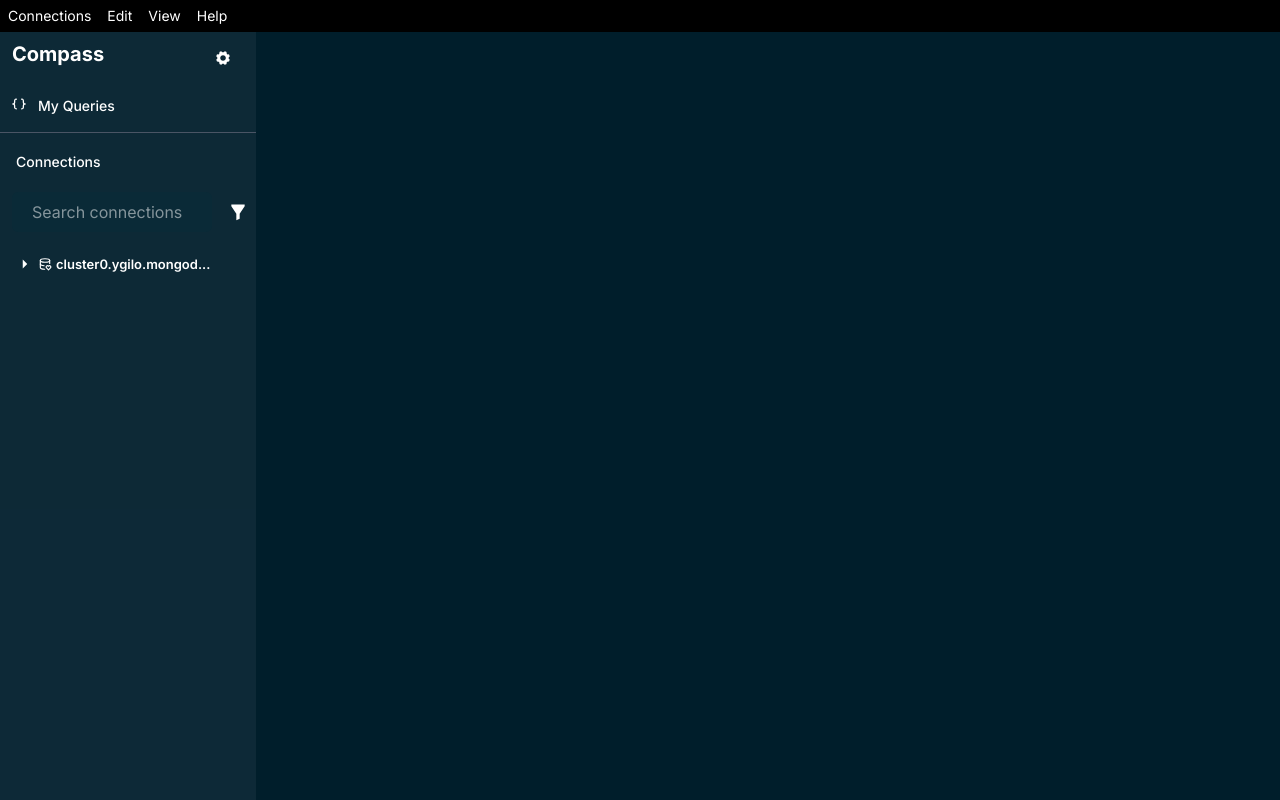
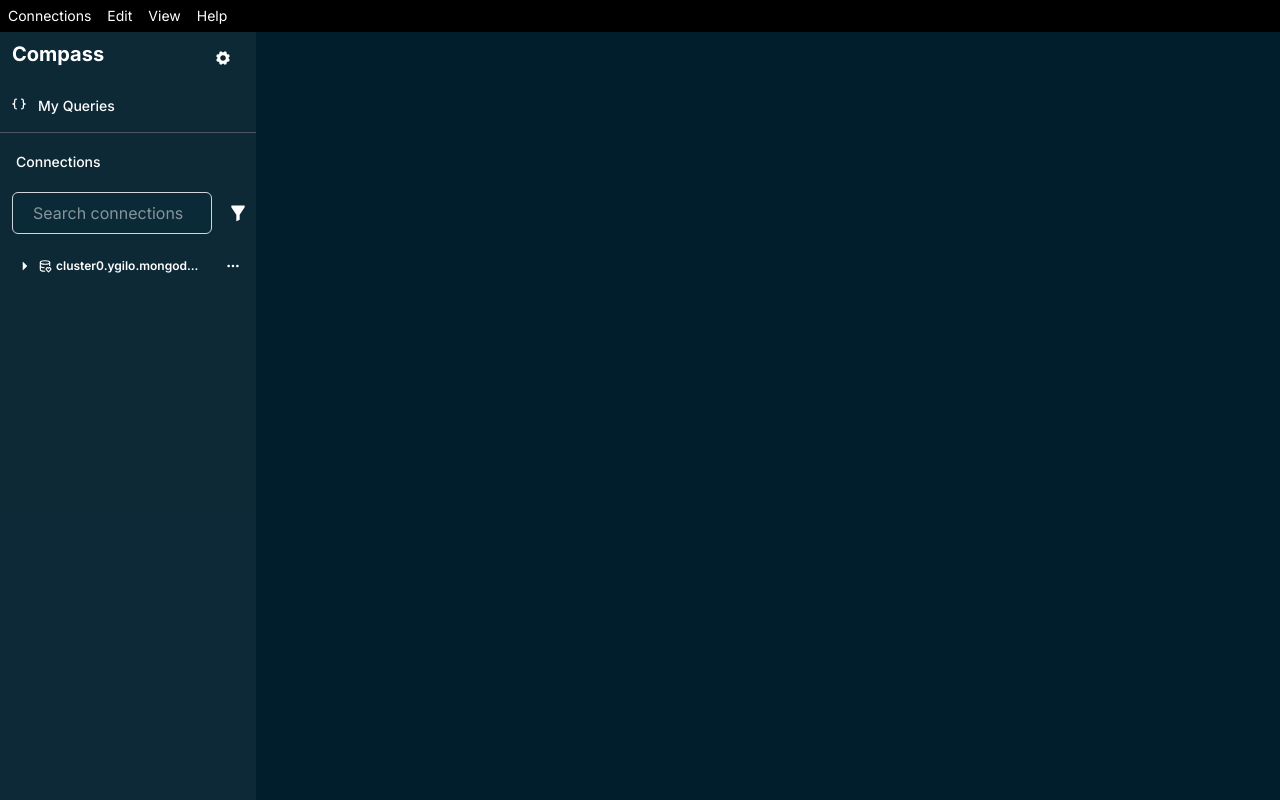
Before and after one commit to djangid63/MongoDB_Clone, a React (Vite) app: page / in a window 1280 px wide. Built offline with nearby package versions, Linux system fonts and the light colour scheme.

Commit message:
refactor SideBar component layout and improve styling; remove unused import in Welcome page

```diff
--- a/src/Components/SideBar.jsx
+++ b/src/Components/SideBar.jsx
@@ -49,7 +49,7 @@
         <input
           type="text"
           placeholder="Search connections"
-          className="w-[82%] p-2 pl-5 bg-[#0A2A37] text-white rounded-md outline-none focus:ring-2 focus:ring-blue-600"
+          className="w-[82%] p-2 pl-5 bg-[#0A2A37] text-white rounded-md outline-none focus:ring-2 focus:ring-blue-600 border border-gray-300 "
         />
         <span className="text-white text-xl p-2"><RiFilter2Fill /></span>
       </div>
@@ -60,13 +60,13 @@
             {isClusterExpanded ? <IoMdArrowDropdown size={18} /> : <IoMdArrowDropright size={18} />}
           </span>
           <span className=''><TbDatabaseHeart /></span>
-          <div className='font-inter text-[13px] font-semibold mx-1'>cluster0.ygilo.mongod...</div>
+          <div className='text-xs font-inter font-semibold mx-1'>cluster0.ygilo.mongod...</div>
         </div>
-        <div className={`flex items-center justify-between ${isConnected ? 'gap-3' : 'gap-0.5'}`}>
-          {!isConnected && <button onClick={() => setIsConnected(true)} className='hidden group-hover:block py-1 px-3 bg-gray-600/40 hover:bg-gray-400/60 border text-[12px] mx-2 border-gray-400 rounded-lg'>CONNECT</button>}
-          <span className={`text-xs cursor-pointer mr-1 hidden group-hover:block ${isConnected ? 'block' : 'hidden'}`}><MdAdd size={18} /></span>
-          <span className={`text-xs cursor-pointer hidden group-hover:block ${isConnected ? 'block' : 'hidden'}`}><GoCommandPalette /></span>
-          <span className='mr-4 hidden group-hover:block text-xs cursor-pointer'><BsThreeDots /></span>
+        <div className='flex items-center justify-between gap-2'>
+          {!isConnected && <button onClick={() => setIsConnected(true)} className='hidden group-hover:block py-[0.5px] px-3 bg-gray-600/40 hover:bg-gray-400/60 border text-[12px] mx-2 border-gray-400 rounded-lg'>CONNECT</button>}
+          <span className={`cursor-pointer mr-1 hidden group-hover:block ${isConnected ? 'hidden' : 'group-hover:block'}`}><MdAdd size={18} /></span>
+          <span className={`cursor-pointer hidden ${isConnected ? 'group-hover:block' : 'hidden'}`}><GoCommandPalette /></span>
+          <span className='mr-4 group-hover:block cursor-pointer'><BsThreeDots /></span>
         </div>
       </div>
     </section>
--- a/src/Pages/Welcome.jsx
+++ b/src/Pages/Welcome.jsx
@@ -1,6 +1,5 @@
 import React, { useEffect } from 'react'
 import SideBar from '../Components/SideBar'
-import { use } from 'react'
 
 const Welcome = () => {
   return (
```
